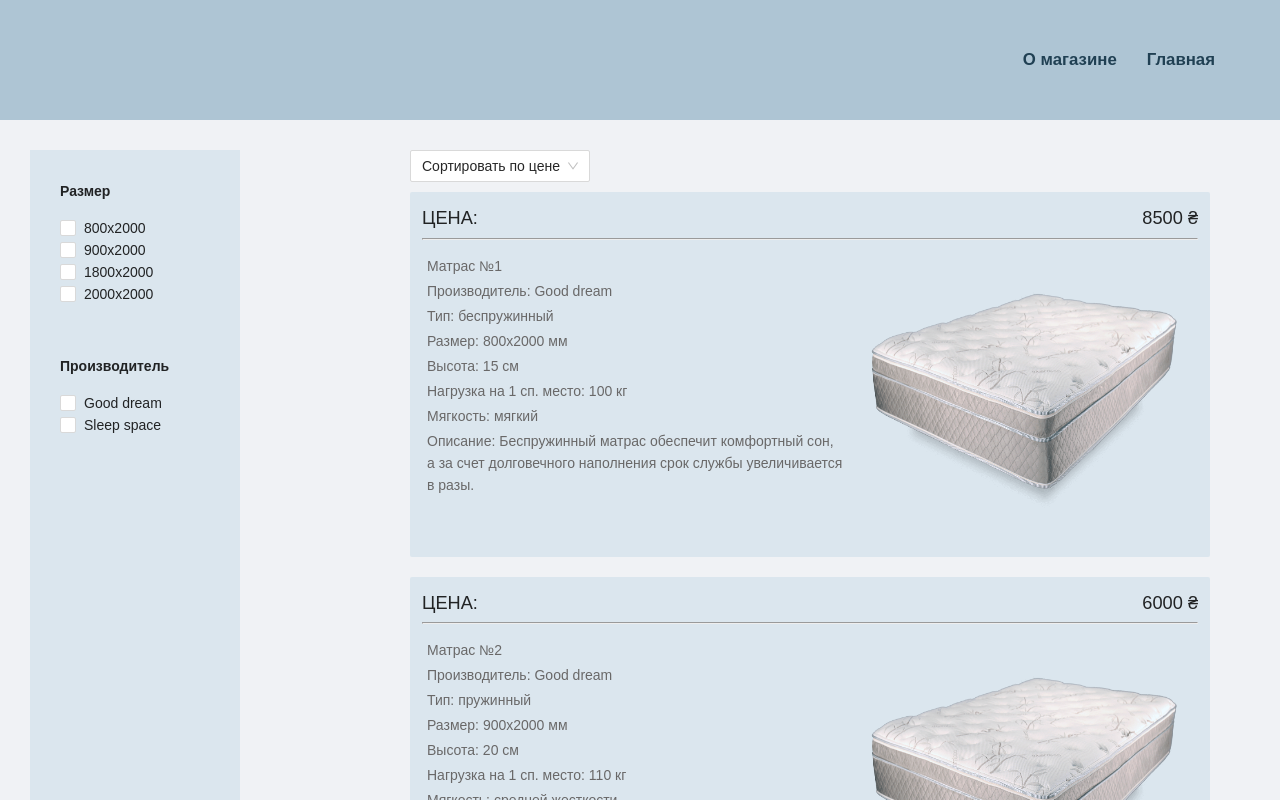
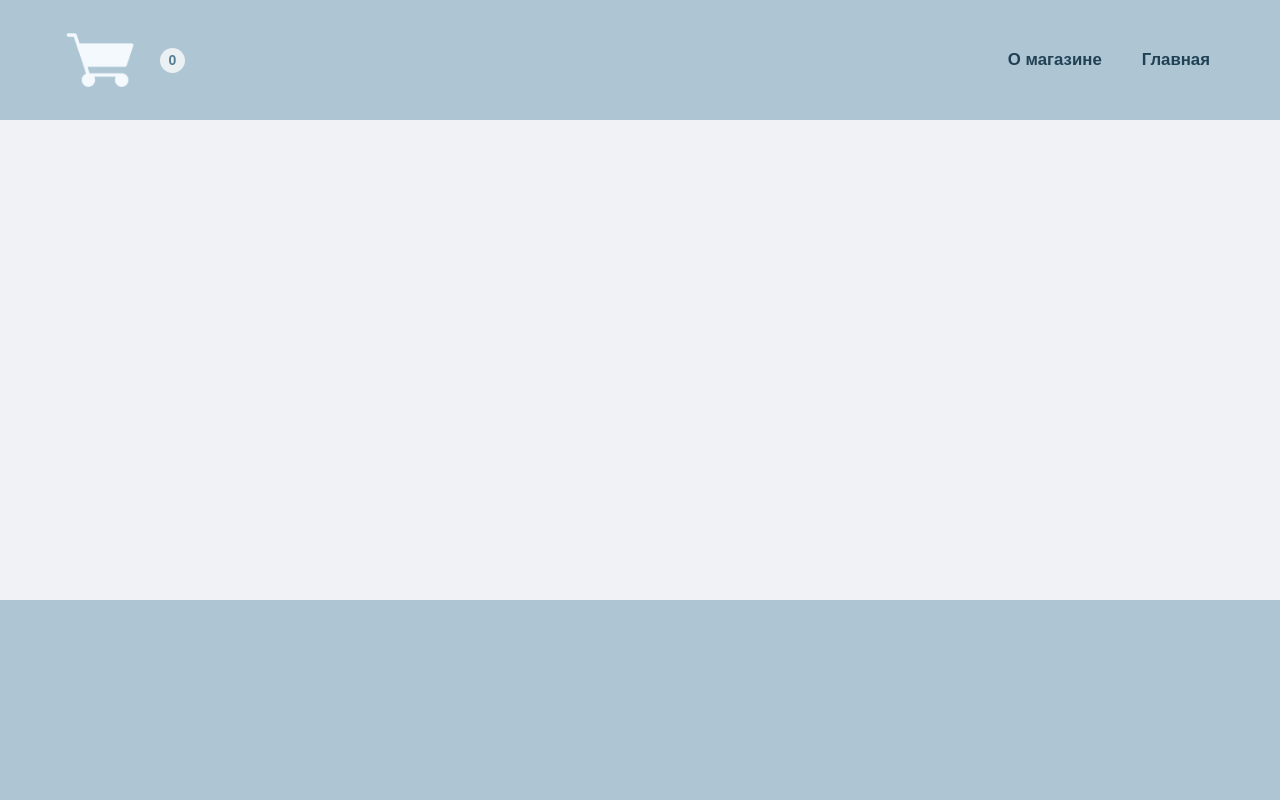
Before and after one commit to Dogober/good_deam-good_life, a React (Create React App) app: page /busket in a window 1280 px wide. Before the commit this address led to /home. Shown: the top 800 px of the page. Built offline with nearby package versions, Linux system fonts and the light colour scheme.

Commit message:
add-the-busket&&buing-goods

```diff
--- a/src/App.css
+++ b/src/App.css
@@ -50,13 +50,40 @@ img {
 
 .navbar {
     display: flex;
-    justify-content: end;
+    justify-content: space-between;
     align-items: center;
     height: 15vh;
     background-color: rgb(174, 197, 212);
     padding: 0 50px;
 }
-
+.basket {
+    width: 110px;
+    height: 110px;
+    cursor: pointer;
+}
+.basket_page {
+    display: flex;
+    height: 60vh;
+    justify-content: center;
+    align-items: center;
+}
+.number_of_goods {
+    display: flex;
+    justify-content: center;
+    align-items: center;
+    margin-right: auto;
+    width: 25px;
+    height: 25px;
+    font-weight: bold;
+    font-size: 14px;
+    color: rgb(83, 125, 150);
+    border-radius: 13px;
+    background-color: rgb(235, 240, 243);
+}
+.route_container{
+    display: flex;
+    height: 100%;
+}
 .route:hover {
     cursor: pointer;
     background-color: rgb(239, 240, 243);
@@ -65,13 +92,12 @@ img {
 
 .route {
     display: flex;
+    align-items: center;
     color: rgb(32, 64, 83);
     font-size: 1.2em;
     font-weight: bold;
-    margin: 10px;
-    height: 100%;
-    align-items: center;
-    padding: 0 5px 0 5px;
+    margin: 0 10px;
+    padding: 0 10px;
 }
 
 .mattress_options {
@@ -133,12 +159,43 @@ img {
 }
 
 .detail_producer {
-    font-size: 2.2em;
+    font-size: 2.4em;
     font-weight: bold;
 }
 .detail_price {
-    font-size: 1.5em;
+    display: flex;
+    align-items: center;
+    font-size: 1.9em;
     font-weight: bold;
+    margin: 15px 0;
+}
+.already_bought {
+    margin-left: 30px;
+    color: rgb(46, 91, 121);
+    font-size: 19px;
+    font-weight: bold;
+    opacity: 1;
+    transition: 0.2s;
+    cursor: pointer;
+}
+.already_bought:hover {
+    opacity: 0.8;
+}
+.add_to_cart {
+    margin-left: 30px;
+    font-size: 16px;
+    font-weight: bold;
+    background-color: rgb(202, 219, 230);
+    border-radius: 6px;
+    padding: 4px 8px;
+    color: rgb(14, 54, 80);
+    border: 2px solid rgb(14, 54, 80);
+    cursor: pointer;
+    opacity: 1;
+    transition: 0.2s;
+}
+.add_to_cart:hover {
+    opacity: 0.8;
 }
 .detail_delivery {
     margin-top: 5px;
--- a/src/async-functions/GetMattresses.js
+++ b/src/async-functions/GetMattresses.js
@@ -2,7 +2,6 @@ import axios from "axios"
 import { addCommentsByMattressId, addSelectedMattress, catchError } from "../store/reducers/mattressIdReducer"
 import {
     addManyMattress,
-    currentState,
     filterMattressesOnProducer,
     filterMattressesOnSize,
     sortingMattressesOnPrice
@@ -13,8 +12,6 @@ export const getMattresses = (homePageIsLoading) => {
         if (homePageIsLoading) {
             const response = await axios.get('/mattress-catalog.json')
             dispatch(addManyMattress(response.data))
-        } else {
-            dispatch(currentState())
         }
     }
 }
--- /dev/null
+++ b/src/components/Basket.jsx
@@ -0,0 +1,22 @@
+import React from 'react';
+import { useSelector } from 'react-redux';
+
+const Basket = () => {
+    const itemsInTheCart = useSelector(state => state.mattressId.itemsInTheCart)
+    const goods = () => {
+        if (itemsInTheCart != false) {
+            return <div>
+                Корзина
+            </div>
+        } else {
+            return
+        }
+    }
+    return (
+        <div className='basket_page'>
+            {goods()}
+        </div>
+    );
+};
+
+export default Basket;
--- a/src/components/MattressIdPage.jsx
+++ b/src/components/MattressIdPage.jsx
@@ -1,14 +1,17 @@
 import React, { useEffect } from 'react';
 import { useDispatch, useSelector } from 'react-redux';
-import { useParams } from 'react-router-dom';
+import { useNavigate, useParams } from 'react-router-dom';
 import { getSelectedMattress } from '../async-functions/GetMattresses';
+import { addToBasket } from '../store/reducers/mattressIdReducer';
 import MattressesComments from './MattressesComments';
 import ProductNotFound from './ProductNotFound';
 
 const MattressIdPage = () => {
     const selectedMattress = useSelector(state => state.mattressId.selectedMattress)
+    const itemsInTheCart = useSelector(state => state.mattressId.itemsInTheCart)
     const dispatch = useDispatch()
     const params = useParams()
+    const route = useNavigate()
 
 useEffect(() => {
     dispatch(getSelectedMattress(Number(params.id)))
@@ -30,7 +33,23 @@ const renderingSelectedMattressByCondition = () => {
                             {selectedMattress.producer}
                         </div>
                         <div className='detail_price'>
-                            {selectedMattress.price} ₴
+                            <div>
+                                {selectedMattress.price} ₴
+                            </div>
+                            {itemsInTheCart.find(item => item.id === selectedMattress.id)
+                                ?<div
+                                    className='already_bought'
+                                    onClick={() => route('/busket')}
+                                >
+                                    В корзине
+                                </div>
+                                :<div
+                                    className='add_to_cart'
+                                    onClick={() => dispatch(addToBasket())}
+                                >
+                                    Купить
+                                </div>
+                            }
                         </div>
                         <div className='detail_delivery'>
                             Доставка в течении 7 дней
--- a/src/components/Navbar.jsx
+++ b/src/components/Navbar.jsx
@@ -8,19 +8,25 @@ const Navbar = () => {
     const route = useNavigate()
     const dispatch = useDispatch()
     const homePageIsLoading = useSelector(state => state.mattressList.homePageIsLoading)
+    const itemsInTheCart = useSelector(state => state.mattressId.itemsInTheCart)
 
     const home = () => {
-        if (homePageIsLoading) {
-            dispatch(getMattresses(false))
+        if (!homePageIsLoading) {
+            dispatch(getMattresses(true))
+        }
         route('/home')
-        } else {
-            dispatch(getMattresses(true))
-            route('/home')
-        }
     }
 
     return (
         <div className='navbar'>
+            <img
+                className='basket' src='/basket.png'
+                onClick={() => route('/busket')}
+            />
+            <div className='number_of_goods'>
+                {itemsInTheCart.length}
+            </div>
+            <div className='route_container'>
                 <div
                     className='route'
                     onClick={() => route('/about')}
@@ -34,6 +40,7 @@ const Navbar = () => {
                     Главная
                 </div>
             </div>
+        </div>
     );
 };
 
--- a/src/routes.jsx
+++ b/src/routes.jsx
@@ -1,5 +1,6 @@
 import { Navigate } from "react-router-dom";
 import About from "./components/About";
+import Basket from "./components/Basket";
 import MattressIdPage from "./components/MattressIdPage";
 import MattressList from "./components/MattressList";
 
@@ -7,5 +8,6 @@ export const routes = [
     {path: '/home', element: <MattressList/>},
     {path: '/about', element: <About/>},
     {path: '/home/:id', element: <MattressIdPage/>},
+    {path: '/busket', element: <Basket/>},
     {path: '*', element: <Navigate replace to='/home'/>}
 ]
--- a/src/store/reducers/mattressIdReducer.js
+++ b/src/store/reducers/mattressIdReducer.js
@@ -2,13 +2,15 @@ const inisialState = {
     selectedMattress: null,
     comments: [],
     error: null,
-    loading: true
+    loading: true,
+    itemsInTheCart: []
 }
 
 const mattressIdActionTypes = {
     ADD_SELECTED_MATTRESS: 'ADD_SELECTED_MATTRESS',
     ADD_COMMENTS_BY_MATTRESS_ID: 'ADD_COMMENTS_BY_MATTRESS_ID',
-    COMMENTS_ERROR: 'CATCH_ERROR'
+    COMMENTS_ERROR: 'CATCH_ERROR',
+    ADD_TO_BASKET: 'ADD_TO_BASKET'
 }
 
 export const mattressIdReducer = (state = inisialState, action) => {
@@ -18,6 +20,11 @@ export const mattressIdReducer = (state = inisialState, action) => {
                 ...state,
                 loading: true,
                 selectedMattress: action.mattresses
+            }
+        case mattressIdActionTypes.ADD_TO_BASKET:
+            return {
+                ...state,
+                itemsInTheCart: [...state.itemsInTheCart, state.selectedMattress],
             }
         case mattressIdActionTypes.ADD_COMMENTS_BY_MATTRESS_ID:
             return {
@@ -30,13 +37,15 @@ export const mattressIdReducer = (state = inisialState, action) => {
             return {
                 ...state,
                 error: action.payload,
-                comments: []
+                comments: [],
+                loading: false
             }
         default:
             return state;
     }
 }
 
+export const addToBasket = () => ({type: mattressIdActionTypes.ADD_TO_BASKET})
 export const addSelectedMattress = (mattresses) => ({
     type: mattressIdActionTypes.ADD_SELECTED_MATTRESS,
     mattresses,
--- a/src/store/reducers/mattressListReduser.js
+++ b/src/store/reducers/mattressListReduser.js
@@ -3,7 +3,7 @@ const initialState = {
     sizeFilter: [],
     producerFilter: [],
     sorting: null,
-    homePageIsLoading: true,
+    homePageIsLoading: true
 }
 
 export const mattressListActionTypes = {
@@ -11,8 +11,7 @@ export const mattressListActionTypes = {
     FILTER_MATTRESSES_ON_SIZE: 'FILTER_MATTRESSES_ON_SIZE',
     FILTER_MATTRESSES_ON_PRODUCER: 'FILTER_MATTRESSES_ON_PRODUCER',
     SORTING_MATTRESSES_ON_PRICE: 'SORTING_MATTRESSES_ON_PRICE',
-    HOME_PAGE_IS_LOADING: 'HOME_PAGE_IS_LOADING',
-    CURRENT_STATE: 'CURRENT_STATE',
+    HOME_PAGE_IS_LOADING: 'HOME_PAGE_IS_LOADING'
 }
 
 const selectedFilters = (state, action) => {
@@ -58,10 +57,6 @@ export const mattressListReducer = (state = initialState, action) => {
                 sorting: null,
                 homePageIsLoading: false
             }
-        case mattressListActionTypes.CURRENT_STATE:
-            return {
-                ...state,
-            }
         case mattressListActionTypes.FILTER_MATTRESSES_ON_SIZE:
             const sizeFilter = selectedFilters(state.sizeFilter, action.currentFilter)
             return {
@@ -102,8 +97,7 @@ export const mattressListReducer = (state = initialState, action) => {
     }
 }
 
-export const currentState = () => ({type: mattressListActionTypes.CURRENT_STATE})
-export const addManyMattress = (payload, reboot) => ({
+export const addManyMattress = (payload) => ({
     type: mattressListActionTypes.ADD_MANY_MATTRESSES,
     payload
 })
```
Also changed, not shown: src/components/test.js (+4 -6 lines), public/basket.png (added). Lines whose indentation alone changed are shown as unchanged.
